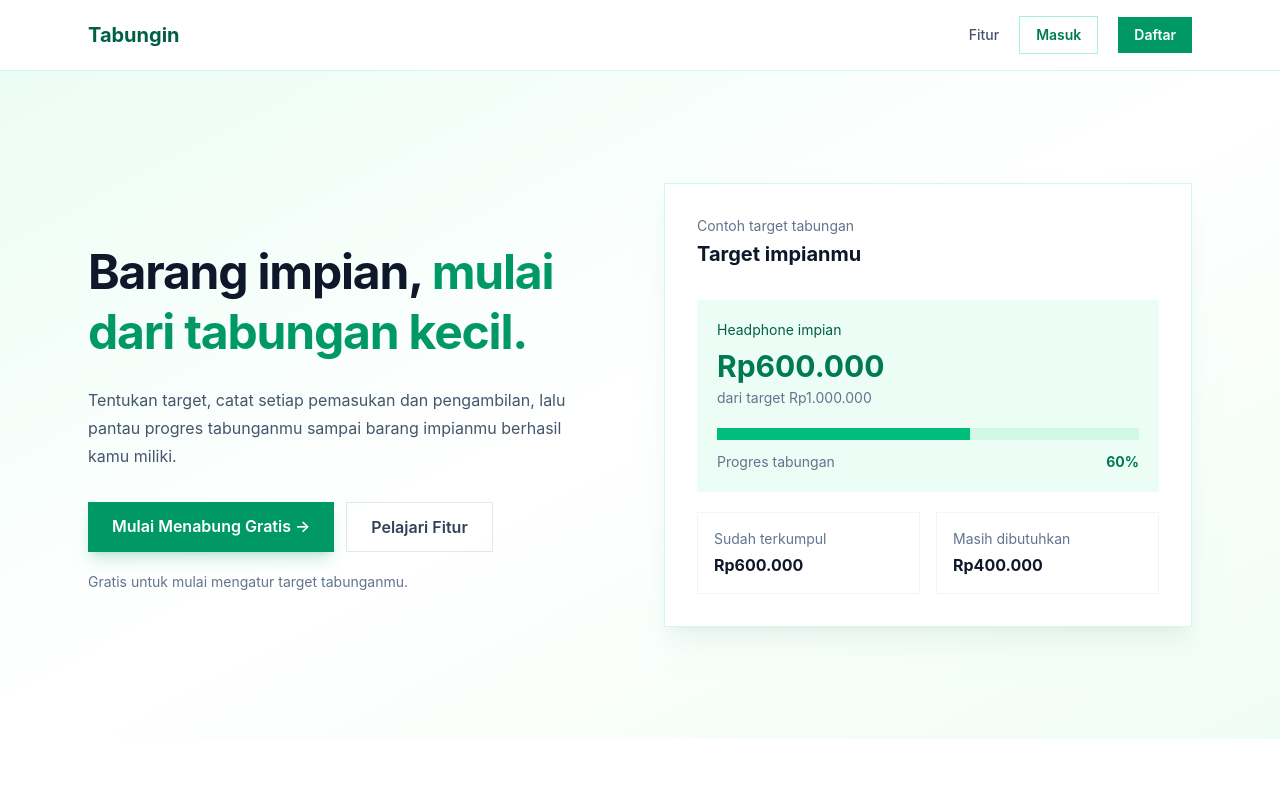
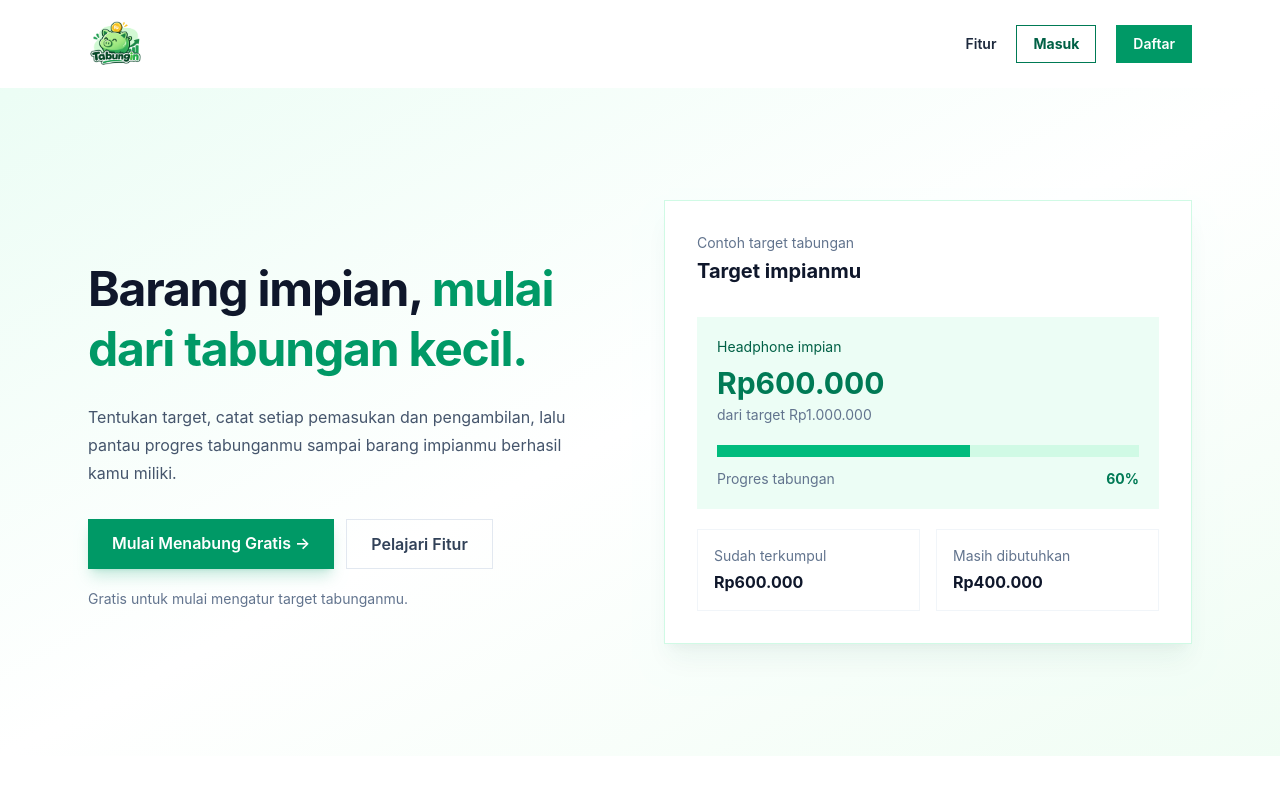
Before and after one commit to tegarprasety0/tabungin-proyek-tegar, a React (Vite) app: page / in a window 1280 px wide. Shown: the top 800 px of the page. Built offline with nearby package versions, Linux system fonts and the light colour scheme; no server answers.

Commit message:
style(navbar): use logo and improve contrast

```diff
--- a/src/components/Navbar.jsx
+++ b/src/components/Navbar.jsx
@@ -1,6 +1,7 @@
 import { Link, useNavigate } from 'react-router-dom'
 import { useAuth } from '../lib/AuthContext'
 import { supabase } from '../lib/supabaseClient'
+import logo from '../assets/logo.png'
 
 function Navbar() {
   const { user, loading } = useAuth()
@@ -18,22 +19,16 @@ function Navbar() {
   }
 
   return (
-    <header className="border-b border-emerald-100 bg-white">
-      <nav className="mx-auto flex max-w-6xl items-center justify-between px-6 py-4">
-        <Link to="/" className="flex items-center gap-2">
-          {/* <span className="flex h-10 w-10 items-center justify-center bg-emerald-600 text-xl text-white">
-            t
-          </span> */}
-
-          <span className="text-xl font-bold text-emerald-800">
-            Tabungin
-          </span>
+    <header className="bg-transparent">
+      <nav className="mx-auto flex max-w-6xl items-center justify-between gap-3 px-4 py-3 sm:px-6 sm:py-4">
+        <Link to="/" aria-label="Tabungin — beranda" className="flex shrink-0 items-center drop-shadow-black">
+          <img src={logo} alt="Tabungin" className="h-12 w-12 object-contain sm:h-14 sm:w-14" />
         </Link>
 
-        <div className="flex items-center gap-3 sm:gap-5">
+        <div className="flex items-center gap-2 sm:gap-5">
           <a
             href="/#fitur"
-            className="hidden text-sm font-medium text-slate-600 hover:text-emerald-700 sm:block"
+            className="hidden text-sm font-semibold text-slate-800 hover:text-emerald-700 sm:block"
           >
             Fitur
           </a>
@@ -46,7 +41,7 @@ function Navbar() {
             <>
               <Link
                 to="/dashboard"
-                className="text-sm font-semibold text-emerald-700 hover:text-emerald-800"
+                className="border border-emerald-700 bg-emerald-700 px-3 py-2 text-xs font-bold text-white hover:bg-emerald-800 sm:px-4 sm:text-sm"
               >
                 Dashboard
               </Link>
@@ -54,7 +49,7 @@ function Navbar() {
               <button
                 type="button"
                 onClick={handleLogout}
-                className="border border-slate-200 px-4 py-2 text-sm font-semibold text-slate-700 hover:bg-slate-50"
+                className="border border-slate-800 bg-slate-800 px-3 py-2 text-xs font-semibold text-white hover:bg-slate-700 sm:px-4 sm:text-sm"
               >
                 Keluar
               </button>
@@ -63,14 +58,14 @@ function Navbar() {
             <>
               <Link
                 to="/login"
-                className="border border-emerald-200 px-4 py-2 text-sm font-semibold text-emerald-700 hover:bg-emerald-50"
+                className="border border-emerald-700 bg-white px-3 py-2 text-xs font-bold text-emerald-800 hover:bg-emerald-50 sm:px-4 sm:text-sm"
               >
                 Masuk
               </Link>
 
               <Link
                 to="/register"
-                className="bg-emerald-600 px-4 py-2 text-sm font-semibold text-white hover:bg-emerald-700"
+                className="border border-emerald-600 bg-emerald-600 px-3 py-2 text-xs font-semibold text-white hover:bg-emerald-700 sm:px-4 sm:text-sm"
               >
                 Daftar
               </Link>
```
